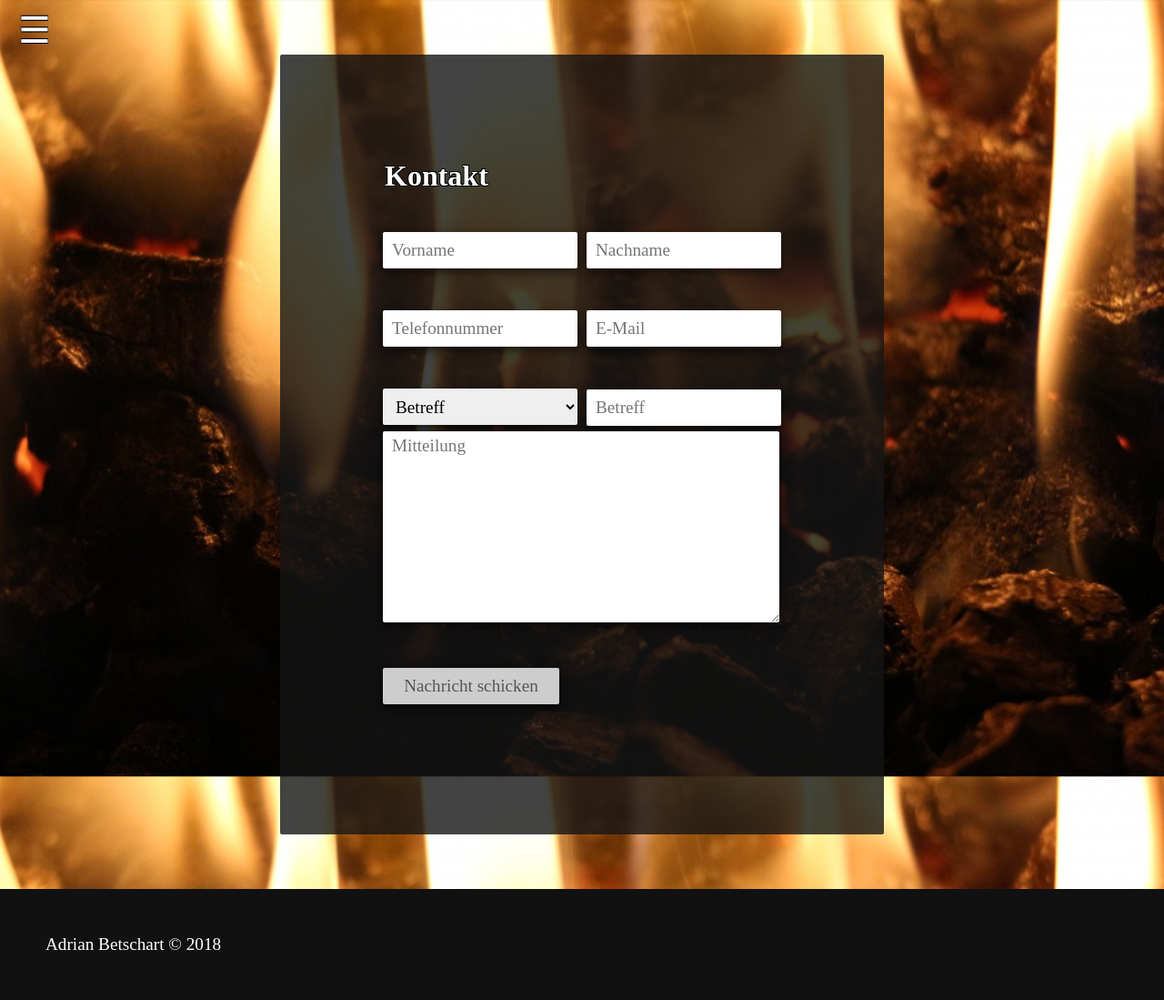
After one commit to andidi144/backhuus_feuerzauber, a PHP site: page /kontakt.php in a window 1280 px wide. The commit adds this page. Shown: the whole page at 91% size. Run offline with PHP 8.4, Linux system fonts and the light colour scheme; some libraries are stand-ins or nearby versions; some web fonts are replaced.

Commit message:
feat: add php kontakt

```diff
--- /dev/null
+++ b/kontakt.php
@@ -0,0 +1,81 @@
+
+<?php
+ini_set('display_errors',1);
+error_reporting(E_ALL);
+
+if(isset($_POST["submit"])) {
+
+    $to = "info@backhuus-feuerzauber.ch";
+    $to = "adrianbetschart@hotmail.ch";
+    $subject = $_POST["betreffselect"] . ": " .  $_POST["betreff"];
+    $message = "Von: " . $_POST["vorname"] . " " . $_POST["nachname"] . "<br/>Email: " . $_POST["email"] . "<br/>Telefon: " . $_POST["telefon"] . "<br/><br/>Mitteilung:<br/><br/>" . $_POST["mitteilung"] . "<br/>";
+    $headers = "Content-Type: text/html;charset=utf-8\r\nFrom:backhuus-feuerzauber\r\nReply-to:" . $_POST["email"];
+
+    mail($to, $subject, $message, $headers);
+}
+?>
+<!DOCTYPE html>
+<html lang="de">
+  <head>
+    <meta name="description" content="Herzlich Willkommen auf der Homepage vom Backhuus Feuerzauber.">
+    <meta name="keywords" content="Backhuus,Feuerzauber,Flammkuchen">
+    <meta name="author" content="Adrian Betschart">
+    <meta charset="utf-8">
+    <meta name="viewport" content="width=device-width, initial-scale=1">
+
+    <link href="https://fonts.googleapis.com/css?family=Roboto+Slab" rel="stylesheet">
+
+    <link rel="stylesheet" href="style.css">
+
+    <script async src="script.js"></script>
+    <script async src="https://ajax.googleapis.com/ajax/libs/jquery/3.2.1/jquery.min.js" onload="jqueryLoaded()"></script>
+
+    <title>Kontakt - Backhuus Feuerzauber</title>
+  </head>
+  <body class="theme-black">
+
+      <nav id="mySidenav">
+          <span id="closebtn" onclick="openNav()">&times;</span>
+          <a href="index.html">Home</a>
+          <!-- <a href="galerie.html">Galerie</a>
+          <a href="events.html">Events</a> -->
+          <a href="kontakt.php" class="active">Kontakt</a>
+      </nav>
+      <span id="openbtn" onclick="openNav()">&#9776</span>
+      <div id="slide">
+          <main>
+              <div class="section" id="section-kontakt">
+
+                  <form action="" method="POST">
+                      <h1>Kontakt</h1>
+                      <div class="form-group">
+                          <input type="text" name="vorname" placeholder="Vorname" required />
+                          <input type="text" name="nachname" placeholder="Nachname" required />
+                      </div>
+                      <div class="form-group">
+                          <input type="tel" name="telefon" placeholder="Telefonnummer" />
+                          <input type="email" name="email" placeholder="E-Mail" required />
+                      </div>
+                      <div class="form-group">
+                          <select required name="betreffselect">
+                                <option disabled selected hidden value="">Betreff</option>
+                                <option>Anfrage</option>
+                                <option>Sonstiges</option>
+                          </select>
+                          <input type="text" name="betreff" placeholder="Betreff" required />
+                          <br />
+                          <textarea placeholder="Mitteilung" name="mitteilung" required></textarea>
+                      </div>
+                      <div class="form-group">
+                          <input type="submit" id="submit" name="submit" value="Nachricht schicken" />
+                      </div>
+                  </form>
+              </div>
+              <footer>
+                  Adrian Betschart © 2018
+              </footer>
+          </main>
+
+      </div>
+  </body>
+</html>
--- a/style.css
+++ b/style.css
@@ -19,9 +19,13 @@
     font-family: "lohengrin";
     src: url("fonts/Lohengrin.ttf");
 }
+@font-face {
+    font-family: "gabriola";
+    src: url("fonts/Gabriola.ttf");
+}
 
 * {
-    font-family: 'Roboto Slab', serif;
+    font-family: 'gabriola', serif;
 }
 
 
@@ -49,6 +53,7 @@ main {
 
 footer {
     padding: 50px;
+    font-size: 1.2em;
     background-color: inherit;
     position: relative;
 }
@@ -60,7 +65,7 @@ footer {
 }
 
 .section p {
-    font-size: 18px;
+    font-size: 1.5em;
 }
 
 p {
@@ -95,7 +100,7 @@ nav {
 nav a {
     padding: 8px 8px 8px 32px;
     text-decoration: none;
-    font-size: 25px;
+    font-size: 2em;
     display: block;
 }
 
@@ -109,7 +114,7 @@ nav a {
         padding-top: 15px;
     }
     nav a {
-        font-size: 18px;
+        font-size: 1.5em;
     }
 }
 
@@ -121,6 +126,11 @@ nav a {
     font-size: 40px;
     cursor: pointer;
     margin: 10px 20px;
+    text-shadow:
+        -0.6px -0.6px 0 black,
+        0.6px -0.6px 0 black,
+        -0.6px 0.6px 0 black,
+        0.6px 0.6px 0 black;
 }
 
 #closebtn {
@@ -172,6 +182,7 @@ nav a {
 }
 
 .theme-black h2 {
+    font-size: 2em;
     text-shadow:
         -0.5px -0.5px 0 black,
         0.5px -0.5px 0 black,
@@ -259,13 +270,23 @@ nav a {
 
 .parallax-title h1 {
     font-family: lohengrin;
-    font-size: 100px;
+    font-size: 7em;
     margin: 0 20px 10px 20px;
 }
 
+@media screen and (max-width: 600px) {
+    .parallax-title h1 {
+        font-size: 4em;
+    }
+}
+
+h1 {
+    font-family: gabriola, serif;
+}
+
 .parallax-title h2 {
-    font-family: 'Source Serif Pro', serif;
-    font-size: 25px;
+    font-family: gabriola, serif;
+    font-size: 3em;
     font-weight: lighter;
     margin: 0 20px 30px 20px;
 }
@@ -284,18 +305,22 @@ form {
     padding: 100px;
 }
 
-form h2 {
+form h1 {
+
+    font-size: 2em;
     margin: 15px;
 }
 
 form input{
     height: 30px;
     border-radius: 2px;
-    font-size: 15px;
+    font-size: 1.2em;
     border: none;
     box-shadow: 0 4px 8px 0 rgba(0, 0, 0, 0.5), 0 6px 20px 0 rgba(0, 0, 0, 0.19);
     padding: 5px 10px;
     margin: 3px;
+    width: calc(50% - 28px);
+    max-width: 300px;
 }
 
 .form-group {
@@ -303,9 +328,9 @@ form input{
 }
 
 textarea {
-    width: 100%;
+    width: calc(100% - 28px);
     border-radius: 2px;
-    font-size: 15px;
+    font-size: 1.2em;
     border: none;
     box-shadow: 0 4px 8px 0 rgba(0, 0, 0, 0.5), 0 6px 20px 0 rgba(0, 0, 0, 0.19);
     height: 200px;
@@ -316,24 +341,69 @@ textarea {
 form select {
     height: 40px;
     border-radius: 2px;
-    font-size: 15px;
+    font-size: 1.2em;
     border: none;
     box-shadow: 0 4px 8px 0 rgba(0, 0, 0, 0.5), 0 6px 20px 0 rgba(0, 0, 0, 0.19);
-    padding: 5px 10px;
+    padding: 5px 20px 5px 10px;
     margin: 3px;
-    width: 215px;
+    width: calc(50% - 8px);
+    max-width: 300px;
 }
 
 #submit {
-    color: #818181;
-    background-color: #333;
+    color: #555;
+    background-color: #cdcdcd;
+    height: 40px;
 }
 
 #submit:hover {
     box-shadow: 0 8px 12px 0 rgba(0, 0, 0, 0.5), 0 7px 20px 0 rgba(0, 0, 0, 0.19);
-    color: #818181;
-    background-color: #363636;
+    color: #555;
+    background-color: #bbb;
 }
 
+#submit:active {
+    box-shadow: 0 4px 8px 0 rgba(0, 0, 0, 0.5), 0 6px 20px 0 rgba(0, 0, 0, 0.19);
+    color: #555;
+    background-color: #bbb;
+}
+
+@media screen and (max-width: 1200px) and (min-width: 801px) {
+    form select {
+        width: 100%;
+    }
+
+    textarea {
+        width: 100%;
+    }
+
+    form input {
+        width: 100%;
+    }
+}
+
+@media screen and (max-width: 800px) {
+    form {
+        padding: 5px;
+        width: 80%;
+        margin-top: 20px;
+    }
+
+    #section-kontakt {
+        padding: 0;
+    }
+
+    textarea {
+        width: calc(100% - 20px);
+    }
+
+    form input {
+        width: 100%;
+    }
+
+    form select {
+        width: 100%;
+    }
+}
 
 /* Fonts */
```
Also changed, not shown: index.html (+22 -21 lines), kontakt.html (deleted, +0 -66 lines), .htaccess (added), 1 other file.
